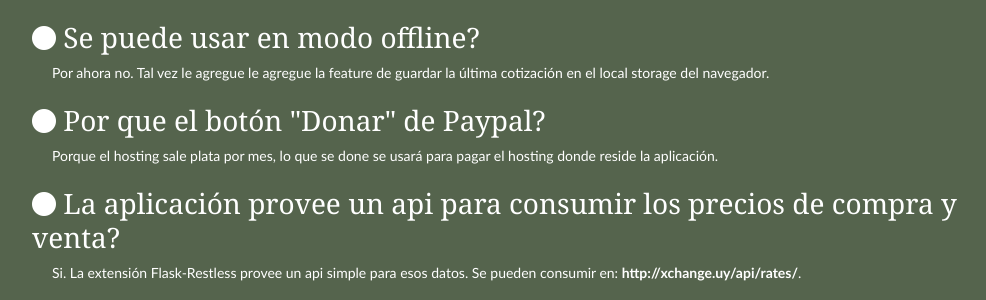
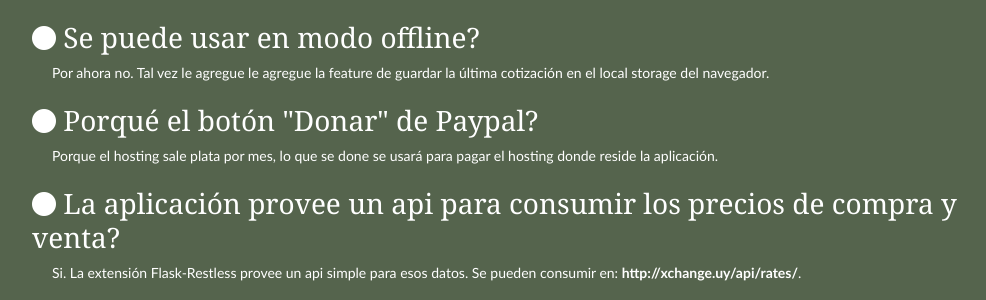
Before and after one commit to marcelor/xchange, a Flask app: page /faq in a window 1280 px wide. Shown: the part 703-1003 px from the top of the page, without its empty margins (148-1134 px from the left). Run offline with Flask 2, Linux system fonts and the light colour scheme.

Commit message:
Typo fix.

```diff
--- a/templates/faq.html
+++ b/templates/faq.html
@@ -52,7 +52,7 @@
                     Por ahora no. Tal vez le agregue le agregue la feature de guardar la última cotización en el local storage del navegador.
                 </p>
 
-                <h3><i class="icon-circle"></i> Por que el botón "Donar" de Paypal?</h3>
+                <h3><i class="icon-circle"></i> Porqué el botón "Donar" de Paypal?</h3>
                 <p class="answer">
                     Porque el hosting sale plata por mes, lo que se done se usará para pagar el hosting donde reside la aplicación.
                 </p>
```
